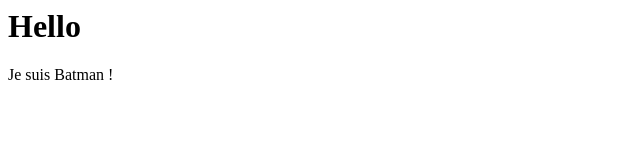
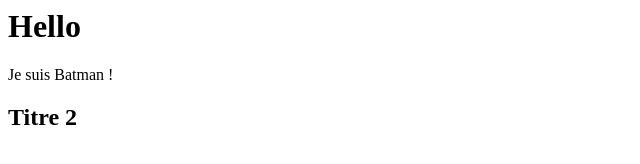
Before and after one commit to NathanPasTrop/hello, a plain HTML site: page index.html in a window 1280 px wide. Shown: the whole page, without its empty margins (0-640 px from the left). Drawn offline with Linux system fonts and the light colour scheme.

Commit message:
Ajout titre 2

```diff
--- a/index.html
+++ b/index.html
@@ -1,2 +1,3 @@
 <h1>Hello</h1>
 <p>Je suis Batman !</p>
+<h2>Titre 2</h2>
```
